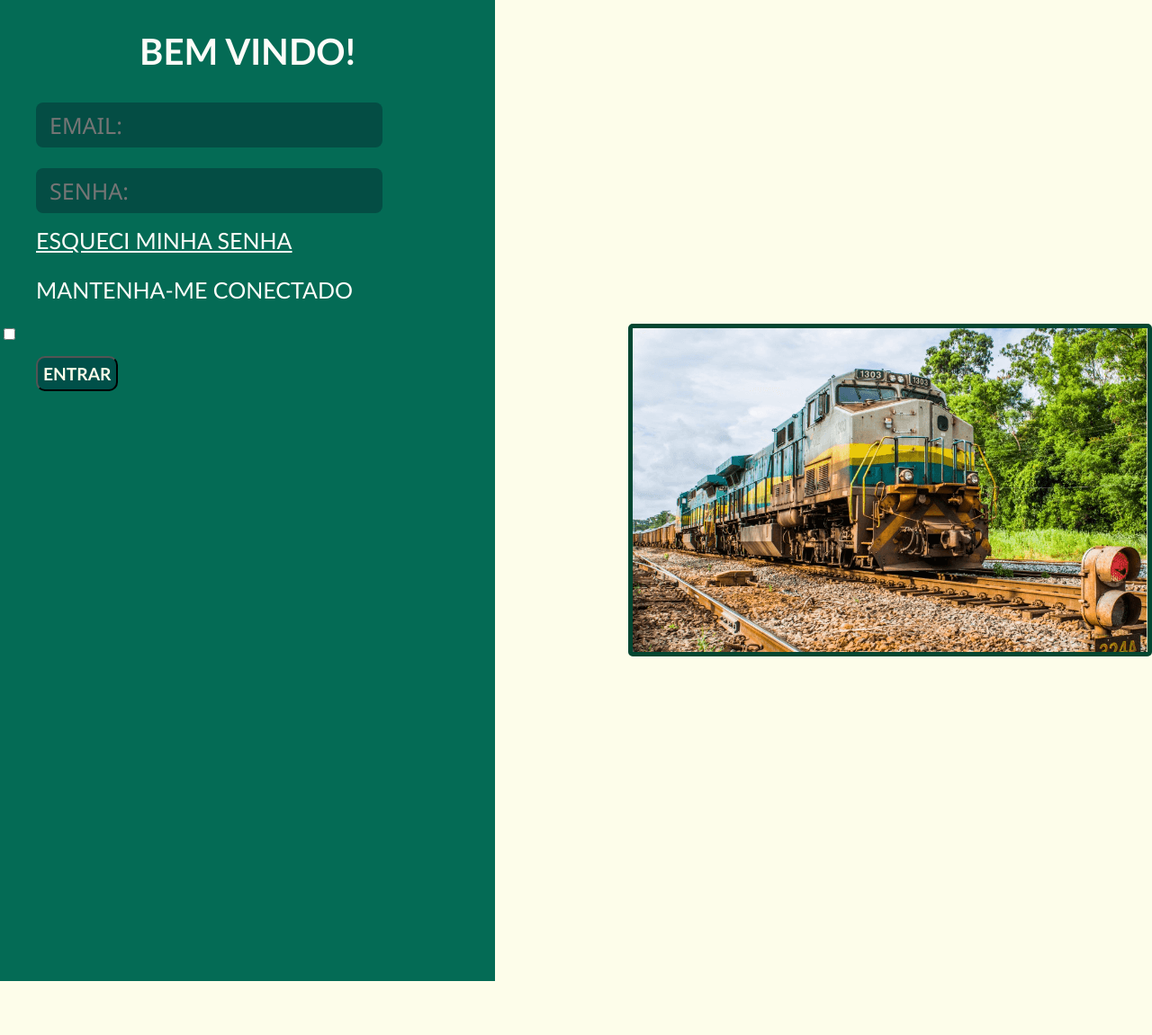
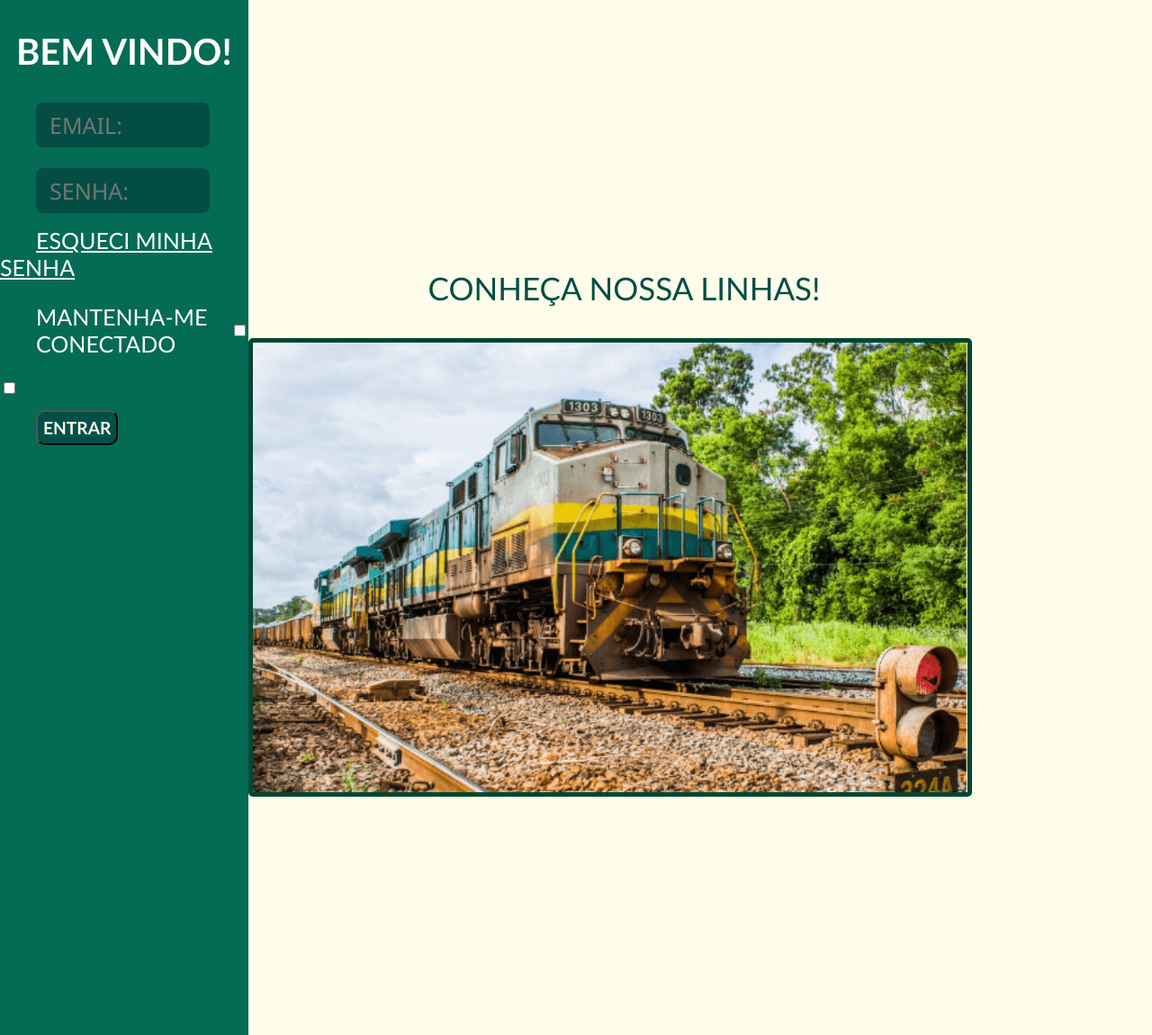
Before and after one commit to miguelpeters/SA-Ferrorama, a PHP site: page /public/login.html in a window 1280 px wide. Shown: the part 78-1229 px from the top of the page at 90% size. Before the commit the page ends 1169 px from the top, so only its background shows below. Run offline with PHP 8.4, Linux system fonts and the light colour scheme.

Commit message:
add - checkmark da checkbox, texto acima da imagem, "mantenha-me conectado"

```diff
--- a/assets/style/style.css
+++ b/assets/style/style.css
@@ -241,6 +241,7 @@ button:hover {
 }
 
 .ImageLogin {
+   margin-right: 200px;
    border: 5px solid rgb(2, 70, 49);
    border-radius: 5px;
 }
@@ -289,4 +290,27 @@ button:hover {
 
 #loginLad {
    margin-left: 40px;
+
 }
+
+.loginImgText {
+   justify-content: center;
+   font-family: 'Trebuchet MS', 'Lucida Sans Unicode', 'Lucida Grande', 'Lucida Sans', Arial, sans-serif;
+   color: #044d44;
+   font-size: 35px;
+
+   margin-left: 200px;
+}
+
+#logImg {
+   height: 500px;
+}
+
+#checkLogin {
+   display: inline-block;
+   cursor: pointer;
+}
+
+#checkLogin input {
+   display: none;
+}
--- a/public/login.html
+++ b/public/login.html
@@ -37,8 +37,15 @@
                             <a class="loginLink" href="">ESQUECI MINHA SENHA</a>
                             <br>
 
-                            <p class="loginLink">MANTENHA-ME CONECTADO</p>
-                            <input type="checkbox">
+                            <div class="flex">
+                                <p class="loginLink">MANTENHA-ME CONECTADO</p>
+                                <input id="checkLogin" type="checkbox">
+                            </div>
+
+                            <label class="checkLogin">
+                                <input type="checkbox">
+                                <span class="checkmarkLogin"></span>
+                            </label>
 
                             <br>
                             <button id="loginLad" class="ButtonCadastro">ENTRAR</button>
@@ -51,9 +58,11 @@
 
                 </div>
 
-
-                <div class="ImageLogin">
-                    <img src="../assets/imgs/LoginImage.png" alt="">
+                <div>
+                    <p class="loginImgText">CONHEÇA NOSSA LINHAS!</p>
+                    <div class="ImageLogin">
+                        <img id="logImg" src="../assets/imgs/LoginImage.png" alt="Trem Expositivo">
+                    </div>
                 </div>
             </div>
         </div>
```
